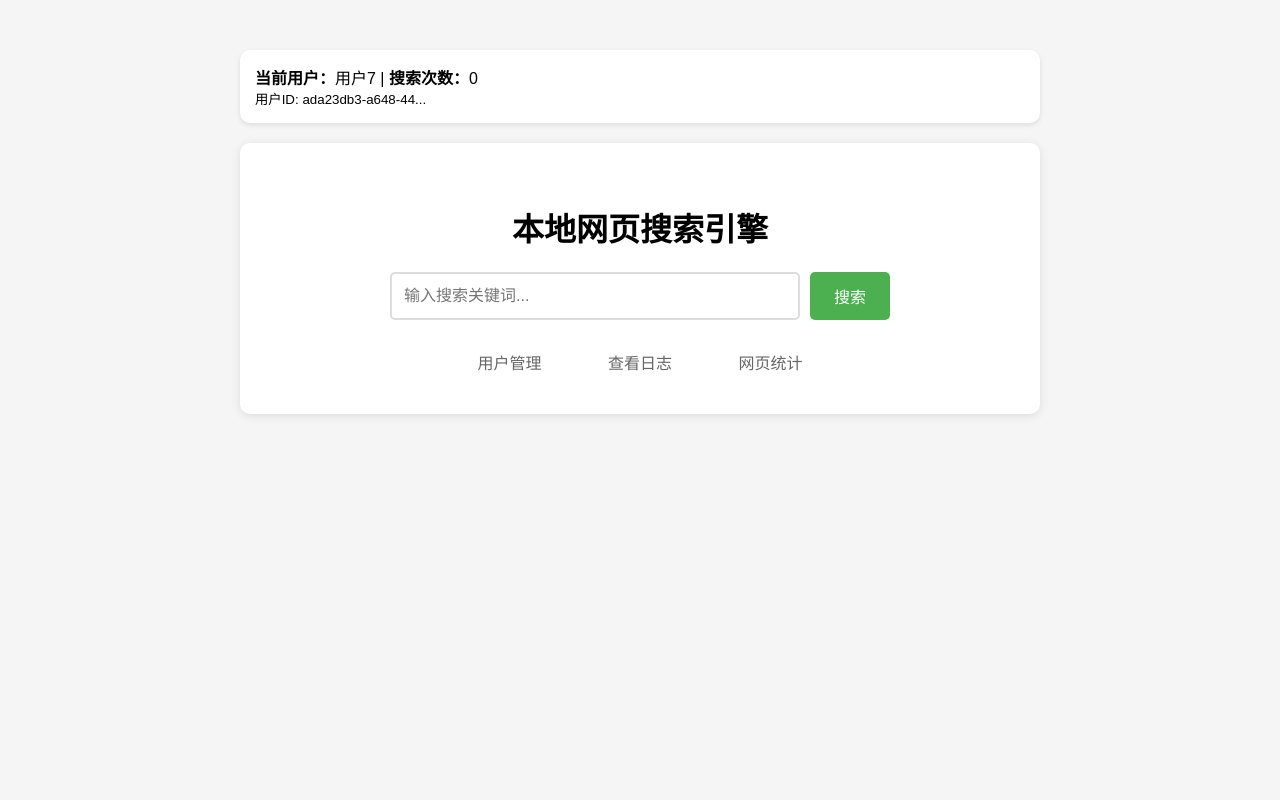
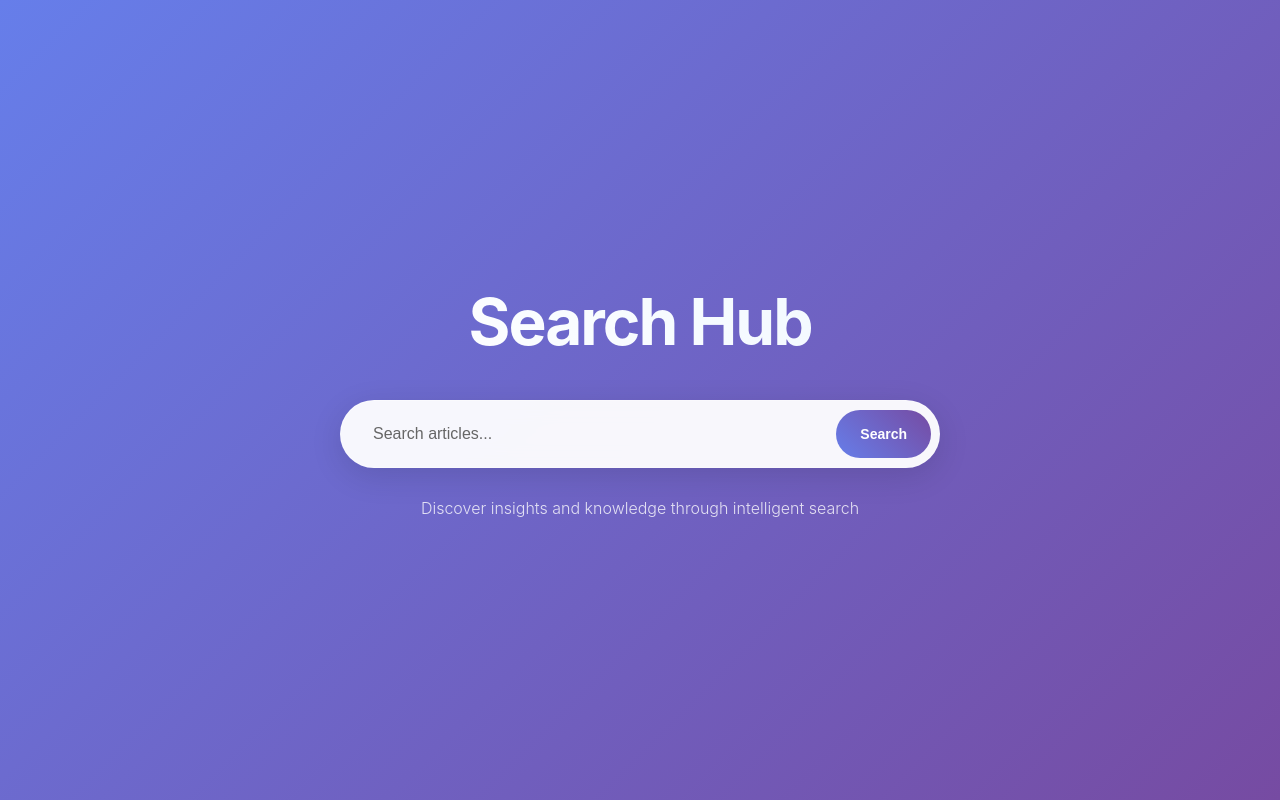
Before and after one commit to junweinickwang-sketch/Experiment, a Flask app: page / in a window 1280 px wide. Run offline with Flask 3, Linux system fonts and the light colour scheme.

Commit message:
Add files via upload

```diff
--- a/templates/search.html
+++ b/templates/search.html
@@ -1,92 +1,146 @@
 <!DOCTYPE html>
-<html lang="zh-CN">
+<html lang="en">
 <head>
     <meta charset="UTF-8">
     <meta name="viewport" content="width=device-width, initial-scale=1.0">
-    <title>搜索引擎</title>
+    <title>Search Hub</title>
     <style>
+        * {
+            margin: 0;
+            padding: 0;
+            box-sizing: border-box;
+        }
+
         body {
-            font-family: Arial, sans-serif;
-            max-width: 800px;
-            margin: 0 auto;
-            padding: 50px 20px;
-            background-color: #f5f5f5;
+            font-family: 'Inter', -apple-system, BlinkMacSystemFont, 'Segoe UI', Roboto, sans-serif;
+            background: linear-gradient(135deg, #667eea 0%, #764ba2 100%);
+            min-height: 100vh;
+            display: flex;
+            align-items: center;
+            justify-content: center;
+            color: #333;
         }
-        .user-info {
-            background: white;
-            padding: 15px;
-            border-radius: 10px;
-            margin-bottom: 20px;
-            box-shadow: 0 2px 5px rgba(0,0,0,0.1);
-        }
-        .search-container {
-            background: white;
-            padding: 40px;
-            border-radius: 10px;
-            box-shadow: 0 2px 10px rgba(0,0,0,0.1);
+
+        .container {
+            max-width: 600px;
+            width: 90%;
             text-align: center;
         }
+
+        .logo {
+            font-size: 4rem;
+            font-weight: 700;
+            background: linear-gradient(45deg, #ffffff, #f0f8ff);
+            -webkit-background-clip: text;
+            -webkit-text-fill-color: transparent;
+            background-clip: text;
+            margin-bottom: 40px;
+            letter-spacing: -2px;
+        }
+
+        .search-container {
+            background: rgba(255, 255, 255, 0.95);
+            backdrop-filter: blur(10px);
+            border-radius: 50px;
+            padding: 8px;
+            box-shadow: 0 8px 32px rgba(0, 0, 0, 0.12);
+            border: 1px solid rgba(255, 255, 255, 0.3);
+            margin-bottom: 30px;
+        }
+
         .search-form {
             display: flex;
+            align-items: center;
             gap: 10px;
-            max-width: 500px;
-            margin: 0 auto;
         }
-        input[type="text"] {
+
+        .search-input {
             flex: 1;
-            padding: 12px;
-            border: 2px solid #ddd;
-            border-radius: 5px;
+            padding: 16px 24px;
+            border: none;
+            border-radius: 50px;
             font-size: 16px;
+            outline: none;
+            background: transparent;
+            color: #333;
         }
-        button {
-            padding: 12px 24px;
-            background-color: #4CAF50;
+
+        .search-input::placeholder {
+            color: #666;
+        }
+
+        .search-button {
+            padding: 16px 24px;
+            background: linear-gradient(45deg, #667eea, #764ba2);
             color: white;
             border: none;
-            border-radius: 5px;
+            border-radius: 50px;
+            font-size: 14px;
+            font-weight: 600;
             cursor: pointer;
-            font-size: 16px;
+            transition: all 0.2s ease;
+            white-space: nowrap;
         }
-        button:hover {
-            background-color: #45a049;
+
+        .search-button:hover {
+            background: linear-gradient(45deg, #5a67d8, #6b46c1);
+            transform: translateY(-1px);
         }
-        .nav-links {
-            margin-top: 30px;
+
+        .search-button:active {
+            transform: translateY(0);
         }
-        .nav-links a {
-            margin: 0 15px;
-            color: #666;
-            text-decoration: none;
-            padding: 8px 16px;
-            border-radius: 5px;
-            transition: background-color 0.2s;
+
+        .tagline {
+            font-size: 1rem;
+            color: rgba(255, 255, 255, 0.8);
+            font-weight: 300;
+            margin-top: 20px;
         }
-        .nav-links a:hover {
-            background-color: #f0f0f0;
-            color: #4CAF50;
+
+        @media (max-width: 768px) {
+            .logo {
+                font-size: 3rem;
+                margin-bottom: 30px;
+            }
+
+            .search-form {
+                flex-direction: column;
+                gap: 8px;
+            }
+
+            .search-input {
+                text-align: center;
+            }
+
+            .search-button {
+                width: 100%;
+            }
+
+            .search-container {
+                padding: 12px;
+            }
         }
     </style>
 </head>
 <body>
-    <div class="user-info">
-        <strong>当前用户：</strong>{{ user.username }} |
-        <strong>搜索次数：</strong>{{ user.search_count }}
-        <br><small>用户ID: {{ uid[:16] }}...</small>
-    </div>
+    <div class="container">
+        <h1 class="logo">Search Hub</h1>
 
-    <div class="search-container">
-        <h1>本地网页搜索引擎</h1>
-        <form class="search-form" action="/search" method="POST">
-            <input type="text" name="query" placeholder="输入搜索关键词..." required>
-            <button type="submit">搜索</button>
-        </form>
+        <div class="search-container">
+            <form class="search-form" action="/search" method="POST">
+                <input
+                    type="text"
+                    name="query"
+                    class="search-input"
+                    placeholder="Search articles..."
+                    required
+                >
+                <button type="submit" class="search-button">Search</button>
+            </form>
+        </div>
 
-        <div class="nav-links">
-            <a href="/users">用户管理</a>
-            <a href="/logs">查看日志</a>
-            <a href="/webpage_stats">网页统计</a>
-        </div>
+        <p class="tagline">Discover insights and knowledge through intelligent search</p>
     </div>
 
     <script>
@@ -110,7 +164,7 @@
 
             updateVisibleTime();
 
-            if (totalVisibleTime < 1000) return; // 只记录可见时间超过1秒的
+            if (totalVisibleTime < 1000) return;
 
             hasLoggedStay = true;
 
@@ -137,7 +191,6 @@
             }
         }
 
-        // 页面可见性变化
         document.addEventListener("visibilitychange", function() {
             const now = Date.now();
 
@@ -154,7 +207,6 @@
             }
         });
 
-        // 窗口焦点变化
         window.addEventListener("focus", function() {
             if (!isPageVisible && !document.hidden) {
                 lastVisibleStart = Date.now();
```
Also changed, not shown: templates/results.html (+275 -145 lines).
